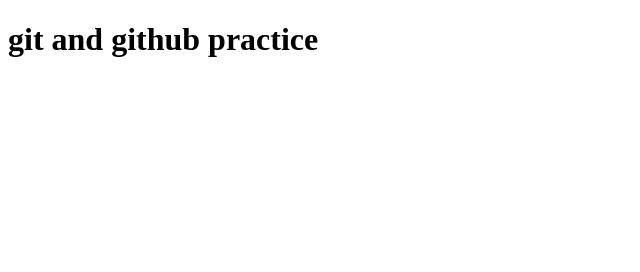
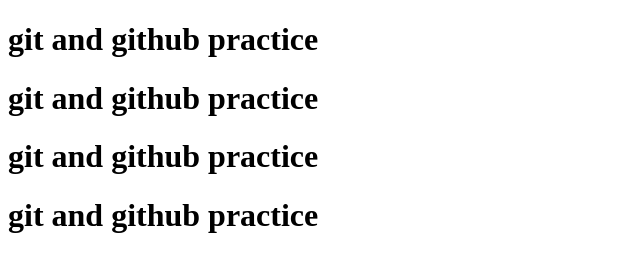
Before and after one commit to raheldaniel14/gitPractice, a plain HTML site: page Pages/index.html in a window 1280 px wide. Shown: the whole page, without its empty margins (0-640 px from the left). Drawn offline with Linux system fonts and the light colour scheme.

Commit message:
initial commit

```diff
--- a/Pages/index.html
+++ b/Pages/index.html
@@ -8,5 +8,8 @@
   </head>
   <body>
     <h1>git and github practice</h1>
+    <h1>git and github practice</h1>
+    <h1>git and github practice</h1>
+    <h1>git and github practice</h1>
   </body>
 </html>
```
